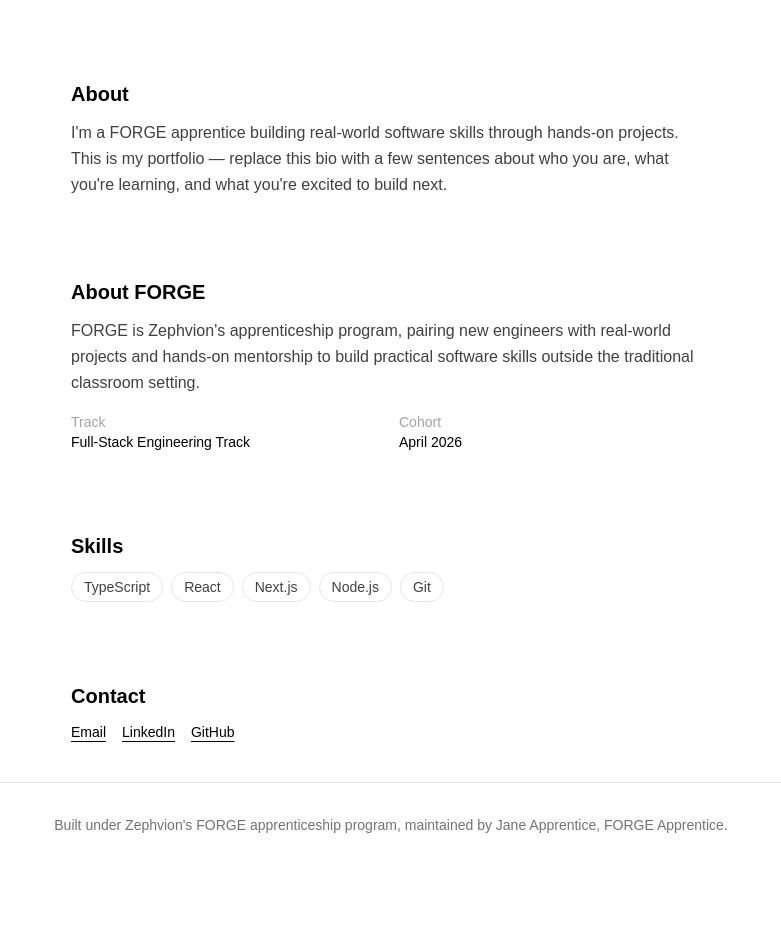
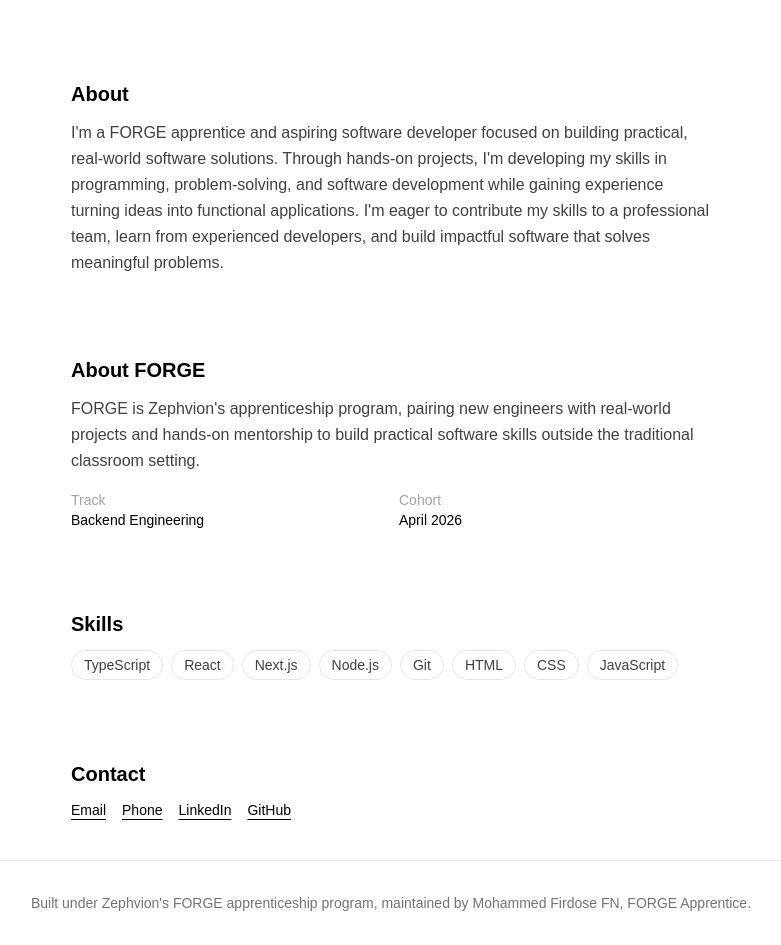
Before and after one commit to firdose0104/Zephvi.Portfolio, a Next.js app: page / in a window 1280 px wide. Shown: the part 320-1265 px from the top of the page, without its empty margins (249-1030 px from the left). Before the commit the page ends 1187 px from the top, so only its background shows below. Built offline with nearby package versions, Linux system fonts and the light colour scheme.

Commit message:
Update profile.ts

```diff
--- a/data/profile.ts
+++ b/data/profile.ts
@@ -1,7 +1,3 @@
-// Edit this file to customize your portfolio content.
-// You generally should not need to touch anything in /components or /app
-// unless you want to change the design or layout.
-
 export interface ContactInfo {
   email?: string;
   phone?: string;
@@ -21,21 +17,31 @@
 }
 
 const profile: Profile = {
-  name: "Jane Apprentice",
-  photo: "/profile-placeholder.svg",
-  role: "Full-Stack Engineering Track",
+  name: "Mohammed Firdose FN",
+  photo: "/photo.jpg",
+  role: "Backend Engineering",
   apprenticeId: "ZPN-NAG-001",
   shortBio:
-    "I'm a FORGE apprentice building real-world software skills through hands-on projects. " +
-    "This is my portfolio — replace this bio with a few sentences about who you are, " +
-    "what you're learning, and what you're excited to build next.",
+    "I'm a FORGE apprentice and aspiring software developer focused on building practical, real-world software solutions. Through hands-on projects, I'm developing my skills in programming, problem-solving, and software development while gaining experience turning ideas into functional applications. I'm eager to contribute my skills to a professional team, learn from experienced developers, and build impactful software that solves meaningful problems.",
+
   forgeCohort: "April 2026",
-  skills: ["TypeScript", "React", "Next.js", "Node.js", "Git"],
+
+  skills: [
+    "TypeScript",
+    "React",
+    "Next.js",
+    "Node.js",
+    "Git",
+    "HTML",
+    "CSS",
+    "JavaScript",
+  ],
+
   contact: {
-    email: "jane@example.com",
-    phone: "",
-    linkedin: "https://linkedin.com/in/example",
-    github: "https://github.com/example",
+    email: "firdose0104@gmail.com",
+    phone: "9353681799",
+    linkedin: "https://www.linkedin.com/in/mohammed-firdose-fn-5289ab2bb/",
+    github: "https://github.com/firdose0104",
   },
 };
 
```
